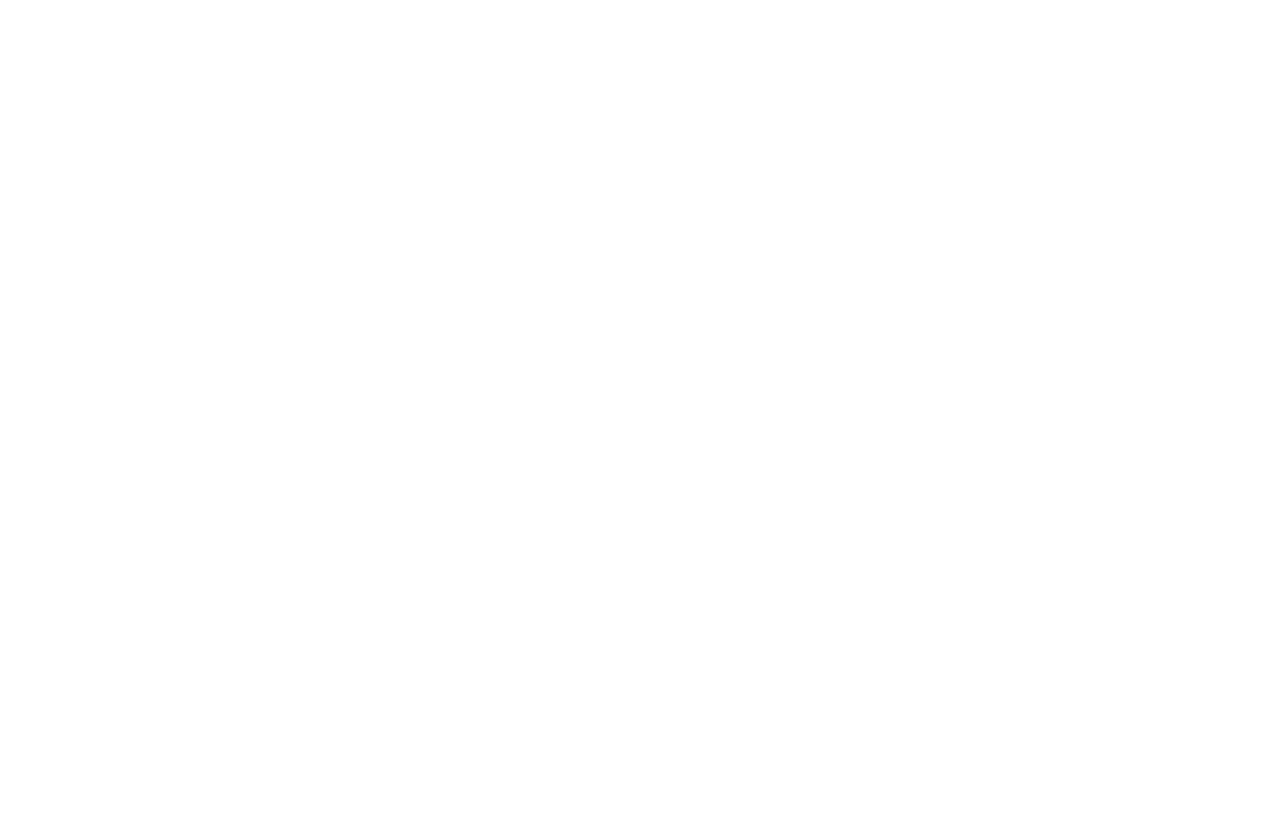
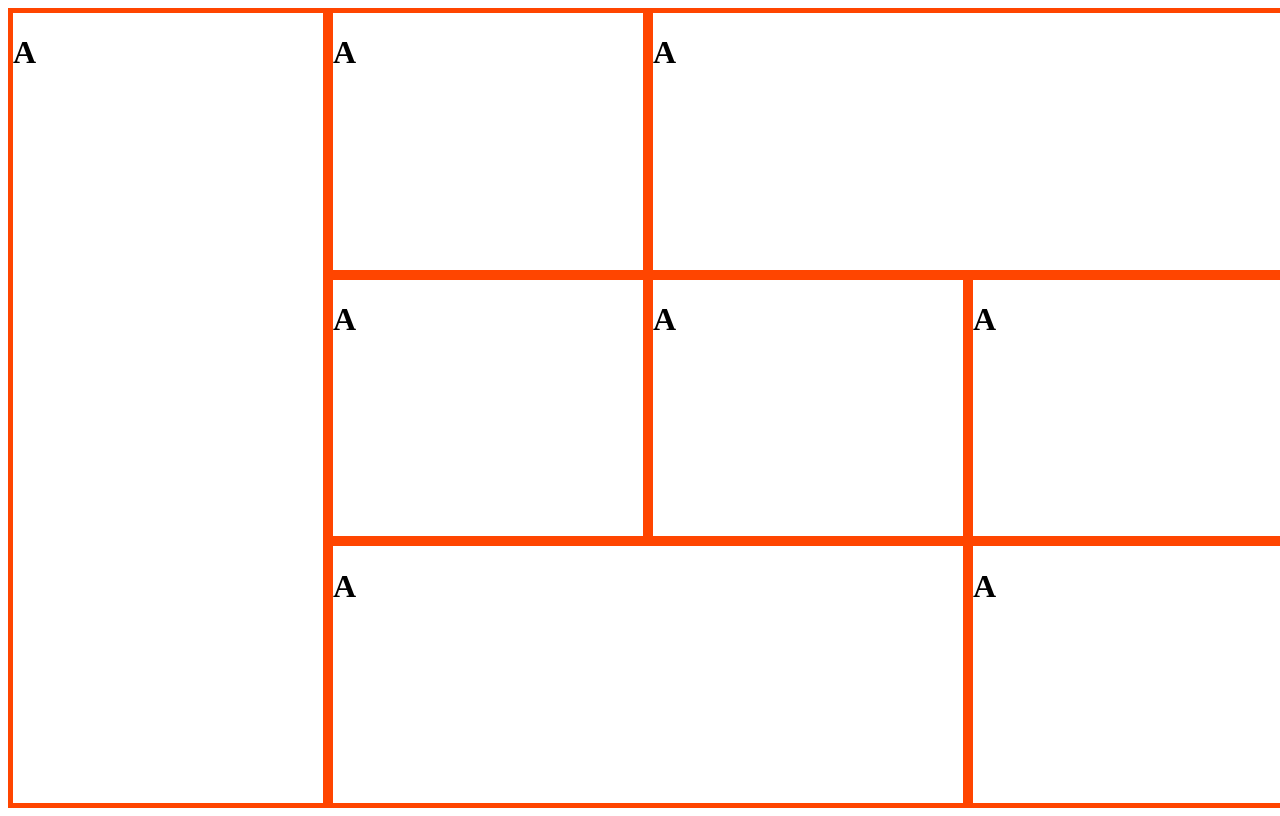
Before and after one commit to iazzm/trabalho2, a plain HTML site: page index.html in a window 1280 px wide. Drawn offline with Linux system fonts and the light colour scheme.

Commit message:
estrutura basica

```diff
--- a/index.html
+++ b/index.html
@@ -4,8 +4,21 @@
     <meta charset="UTF-8">
     <meta name="viewport" content="width=device-width, initial-scale=1.0">
     <title>Document</title>
+    <link rel="stylesheet" href="style.css">
 </head>
 <body>
+    <div class="mamae">
 
+        <div class="f1"><h1>A</h1></div>
+        <div class="f2"><h1>A</h1></div>
+        <div class="f3"><h1>A</h1></div>
+        <div class="f4"><h1>A</h1></div>
+        <div class="f5"><h1>A</h1></div>
+        <div class="f6"><h1>A</h1></div>
+        <div class="f7"><h1>A</h1></div>
+        <div class="f8"><h1>A</h1></div>
+
+
+    </div>
 </body>
 </html>
--- a/style.css
+++ b/style.css
@@ -0,0 +1,53 @@
+  *{
+  }
+
+  .mamae{
+    display: grid;
+    width: 100vw;
+    height: 100vh;
+    grid-template-columns: 1fr, 1fr, 1fr, 1fr ;
+    grid-template-rows: 1fr, 1fr, 1fr;
+    grid-template-areas:
+    "f1 f2 f3 f3"
+    "f1 f4 f5 f6"
+    "f1 f7 f7 f8";
+  }
+
+  .f1{
+    grid-area: f1 ;
+    border: solid 5px orangered;
+  }
+
+  .f2{
+    grid-area: f2 ;
+    border: solid 5px orangered;  }
+
+  .f3{
+    grid-area: f3 ;
+    border: solid 5px orangered;
+  }
+
+  .f4{
+    grid-area: f4 ;
+    border: solid 5px orangered;
+  }
+
+  .f5{
+    grid-area: f5 ;
+    border: solid 5px orangered;
+  }
+
+  .f6{
+    grid-area: f6 ;
+    border: solid 5px orangered;
+  }
+
+  .f7{
+    grid-area: f7 ;
+    border: solid 5px orangered;
+  }
+
+  .f8{
+    grid-area: f8 ;
+    border: solid 5px orangered;
+  }
```
Also changed, not shown: dashboard-admin-panel-template-with-flat-design_23-2147879404.avif (added).
